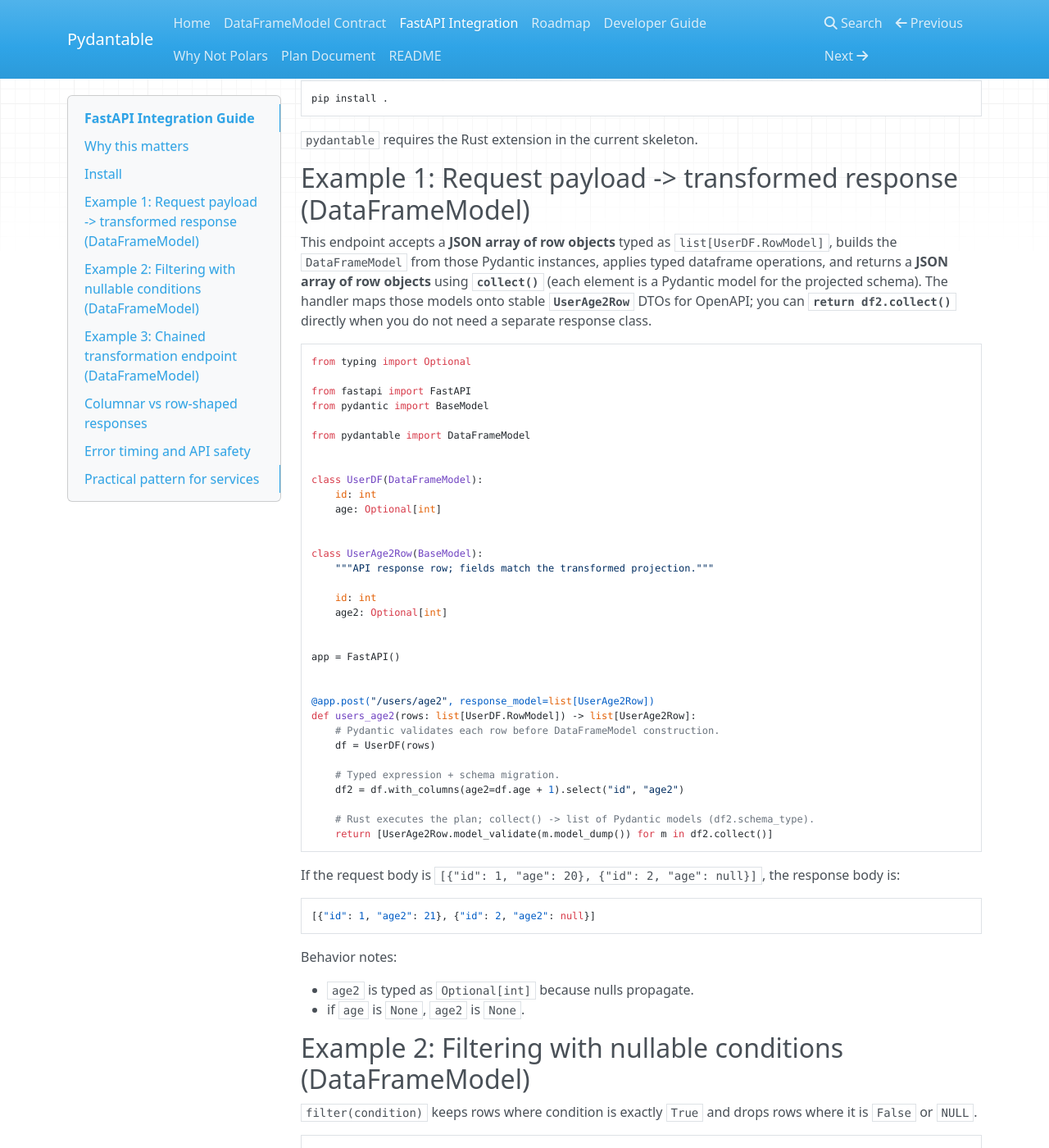
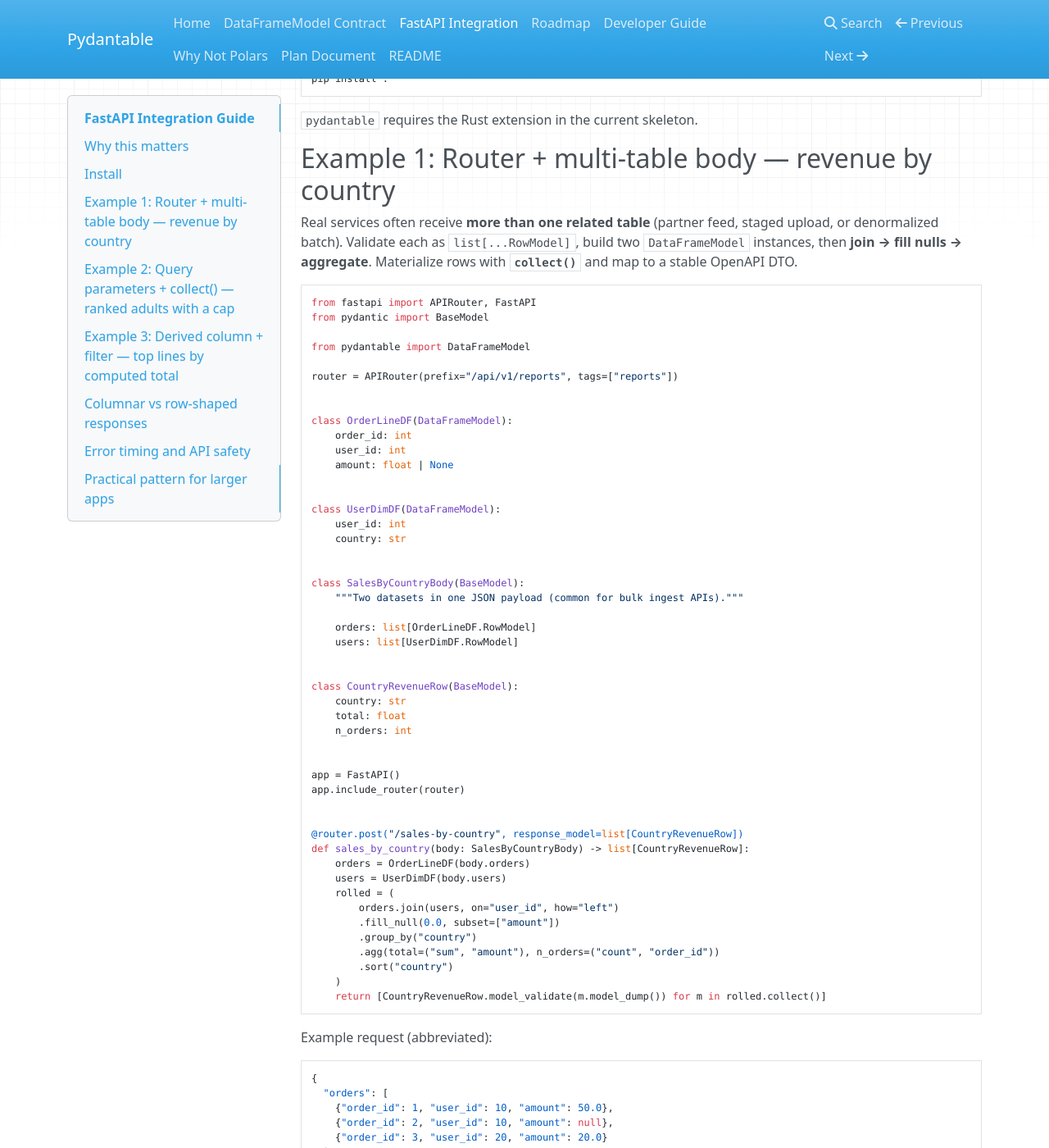
Before and after one commit to eddiethedean/pydantable, an MkDocs documentation site: the page built from docs/FASTAPI.md, in a window 1280 px wide and 1400 px high, scrolled down 473 px. Shown: the whole window at 82% size. Built offline with MkDocs 1.6.1, drawn with Linux system fonts in a browser that asks for light colours; nearby versions of some CDN libraries; some of the changed text lies outside the part shown.

Commit message:
docs: realistic FastAPI examples with collect() and verify script
- Rewrite FASTAPI.md: router, multi-table body, query params, derived columns.
- DATAFRAMEMODEL FastAPI sample returns list via collect().
- Extend verify_doc_examples for new transformation paths.

````diff
--- a/docs/FASTAPI.md
+++ b/docs/FASTAPI.md
@@ -1,16 +1,17 @@
 # FastAPI Integration Guide
 
-This guide shows full FastAPI-oriented examples using `DataFrameModel` as the
-primary FastAPI-facing API, with typed expressions and Rust-backed execution.
+This guide shows FastAPI-oriented patterns using `DataFrameModel` as the
+primary API: validated request bodies, typed transforms, and **`collect()`** to
+materialize **row lists** for JSON responses.
 
 ## Why this matters
 
 For FastAPI services, `pydantable` gives you:
 
-- Pydantic schema validation at API boundaries
-- typed dataframe transformations in service logic
-- `DataFrameModel` construction from column dicts, row dicts, or **sequences of Pydantic models** (including `YourDF.RowModel` from a typed request body)
-- Rust execution for `to_dict()` (columnar) and **`collect()`** (row list: **`list`** of Pydantic models for the **current** projected schema)
+- Pydantic validation at API boundaries (`RowModel` per `DataFrameModel`)
+- typed dataframe transformations in handlers or services
+- **`collect()`** — `list` of Pydantic models for the **current** projection (ideal for `response_model=list[YourRow]`)
+- **`to_dict()`** — `dict[str, list]` when the response is **column-shaped** JSON
 
 ## Install
 
@@ -22,19 +23,99 @@
 
 `pydantable` requires the Rust extension in the current skeleton.
 
-## Example 1: Request payload -> transformed response (DataFrameModel)
+## Example 1: Router + multi-table body — revenue by country
 
-This endpoint accepts a **JSON array of row objects** typed as `list[UserDF.RowModel]`,
-builds the `DataFrameModel` from those Pydantic instances, applies typed dataframe
-operations, and returns a **JSON array of row objects** using **`collect()`** (each
-element is a Pydantic model for the projected schema). The handler maps those models
-onto stable **`UserAge2Row`** DTOs for OpenAPI; you can **`return df2.collect()`**
-directly when you do not need a separate response class.
+Real services often receive **more than one related table** (partner feed, staged
+upload, or denormalized batch). Validate each as `list[...RowModel]`, build two
+`DataFrameModel` instances, then **join → fill nulls → aggregate**. Materialize
+rows with **`collect()`** and map to a stable OpenAPI DTO.
 
 ```python
-from typing import Optional
+from fastapi import APIRouter, FastAPI
+from pydantic import BaseModel
 
-from fastapi import FastAPI
+from pydantable import DataFrameModel
+
+router = APIRouter(prefix="/api/v1/reports", tags=["reports"])
+
+
+class OrderLineDF(DataFrameModel):
+    order_id: int
+    user_id: int
+    amount: float | None
+
+
+class UserDimDF(DataFrameModel):
+    user_id: int
+    country: str
+
+
+class SalesByCountryBody(BaseModel):
+    """Two datasets in one JSON payload (common for bulk ingest APIs)."""
+
+    orders: list[OrderLineDF.RowModel]
+    users: list[UserDimDF.RowModel]
+
+
+class CountryRevenueRow(BaseModel):
+    country: str
+    total: float
+    n_orders: int
+
+
+app = FastAPI()
+app.include_router(router)
+
+
+@router.post("/sales-by-country", response_model=list[CountryRevenueRow])
+def sales_by_country(body: SalesByCountryBody) -> list[CountryRevenueRow]:
+    orders = OrderLineDF(body.orders)
+    users = UserDimDF(body.users)
+    rolled = (
+        orders.join(users, on="user_id", how="left")
+        .fill_null(0.0, subset=["amount"])
+        .group_by("country")
+        .agg(total=("sum", "amount"), n_orders=("count", "order_id"))
+        .sort("country")
+    )
+    return [CountryRevenueRow.model_validate(m.model_dump()) for m in rolled.collect()]
+```
+
+Example request (abbreviated):
+
+```json
+{
+  "orders": [
+    {"order_id": 1, "user_id": 10, "amount": 50.0},
+    {"order_id": 2, "user_id": 10, "amount": null},
+    {"order_id": 3, "user_id": 20, "amount": 20.0}
+  ],
+  "users": [
+    {"user_id": 10, "country": "US"},
+    {"user_id": 20, "country": "CA"}
+  ]
+}
+```
+
+Example response (sorted for readability):
+
+```json
+[
+  {"country": "CA", "total": 20.0, "n_orders": 1},
+  {"country": "US", "total": 50.0, "n_orders": 2}
+]
+```
+
+## Example 2: Query parameters + `collect()` — ranked adults with a cap
+
+Use **`Query`** for bounds that belong on the URL (versioning, caching, client
+SDKs). Chain **`filter` → `sort` → `head`** then **`collect()`** for the
+response body.
+
+```python
+from typing import Annotated
+
+from fastapi import FastAPI, Query
 from pydantic import BaseModel
 
 from pydantable import DataFrameModel
@@ -42,171 +123,98 @@
 
 class UserDF(DataFrameModel):
     id: int
-    age: Optional[int]
-
-
-class UserAge2Row(BaseModel):
-    """API response row; fields match the transformed projection."""
-
-    id: int
-    age2: Optional[int]
-
-
-app = FastAPI()
-
-
-@app.post("/users/age2", response_model=list[UserAge2Row])
-def users_age2(rows: list[UserDF.RowModel]) -> list[UserAge2Row]:
-    # Pydantic validates each row before DataFrameModel construction.
-    df = UserDF(rows)
-
-    # Typed expression + schema migration.
-    df2 = df.with_columns(age2=df.age + 1).select("id", "age2")
-
-    # Rust executes the plan; collect() -> list of Pydantic models (df2.schema_type).
-    return [UserAge2Row.model_validate(m.model_dump()) for m in df2.collect()]
-```
-
-If the request body is `[{"id": 1, "age": 20}, {"id": 2, "age": null}]`, the response body is:
-
-```json
-[{"id": 1, "age2": 21}, {"id": 2, "age2": null}]
-```
-
-Behavior notes:
-
-- `age2` is typed as `Optional[int]` because nulls propagate.
-- if `age` is `None`, `age2` is `None`.
-
-## Example 2: Filtering with nullable conditions (DataFrameModel)
-
-`filter(condition)` keeps rows where condition is exactly `True` and drops
-rows where it is `False` or `NULL`.
-
-```python
-from typing import Optional
-
-from fastapi import FastAPI
-from pydantic import BaseModel
-
-from pydantable import DataFrameModel
-
-
-class UserDF(DataFrameModel):
-    id: int
-    age: Optional[int]
+    age: int | None
 
 
 class AdultRow(BaseModel):
     id: int
-    age: Optional[int]
+    age: int | None
 
 
 app = FastAPI()
 
 
 @app.post("/users/adults", response_model=list[AdultRow])
-def adults(rows: list[UserDF.RowModel]) -> list[AdultRow]:
+def adults(
+    rows: list[UserDF.RowModel],
+    min_age: Annotated[int, Query(ge=0, le=120)] = 18,
+    limit: Annotated[int, Query(ge=1, le=500)] = 50,
+) -> list[AdultRow]:
     df = UserDF(rows)
-
-    # condition dtype: Optional[bool]
-    df2 = df.filter(df.age >= 18)
-    return [AdultRow.model_validate(m.model_dump()) for m in df2.collect()]
+    ranked = df.filter(df.age >= min_age).sort("age", descending=True).head(limit)
+    return [AdultRow.model_validate(m.model_dump()) for m in ranked.collect()]
 ```
 
-With input:
+With body `[{"id": 1, "age": 22}, {"id": 2, "age": null}, {"id": 3, "age": 15}, {"id": 4, "age": 30}]` and default query params, the handler returns adults sorted by `age` descending, at most `limit` rows — here `[{"id": 4, "age": 30}, {"id": 1, "age": 22}]` when `limit=2`.
 
-```json
-[{"id": 1, "age": 22}, {"id": 2, "age": null}, {"id": 3, "age": 15}]
-```
+## Example 3: Derived column + filter — top lines by computed total
 
-Response body:
-
-```json
-[{"id": 1, "age": 22}]
-```
-
-## Example 3: Chained transformation endpoint (DataFrameModel)
-
-This example shows a realistic service flow: enrich, filter, project.
+`with_columns` adds **`line_total`**; subsequent **`filter`**, **`sort`**, and
+**`head`** use the **derived** dataframe (`df2`, `df3`, …) so column references
+match the migrated schema.
 
 ```python
-from typing import Optional
+from typing import Annotated
 
-from fastapi import FastAPI
+from fastapi import FastAPI, Query
 from pydantic import BaseModel
 
 from pydantable import DataFrameModel
 
 
-class EventDF(DataFrameModel):
-    user_id: int
-    spend: Optional[float]
+class LineItemDF(DataFrameModel):
+    sku: str
+    qty: int
+    unit_price: float
 
 
-class HighValueRow(BaseModel):
-    user_id: int
-    spend_usd: Optional[float]
+class LineTotalRow(BaseModel):
+    sku: str
+    qty: int
+    line_total: float
 
 
 app = FastAPI()
 
 
-@app.post("/events/high-value", response_model=list[HighValueRow])
-def high_value(rows: list[EventDF.RowModel]) -> list[HighValueRow]:
-    df = EventDF(rows)
-
-    df2 = (
-        df.with_columns(spend_usd=df.spend * 1.0)
-        .filter(df.spend > 100.0)
-        .select("user_id", "spend_usd")
+@app.post("/procurement/top-lines", response_model=list[LineTotalRow])
+def top_lines(
+    rows: list[LineItemDF.RowModel],
+    min_line_total: Annotated[float, Query(ge=0.0)] = 0.0,
+    limit: Annotated[int, Query(ge=1, le=100)] = 10,
+) -> list[LineTotalRow]:
+    df = LineItemDF(rows)
+    df2 = df.with_columns(line_total=df.qty * df.unit_price)
+    df3 = df2.filter(df2.line_total >= min_line_total).sort(
+        "line_total", descending=True
     )
-    return [HighValueRow.model_validate(m.model_dump()) for m in df2.collect()]
+    out = df3.head(limit).select("sku", "qty", "line_total")
+    return [LineTotalRow.model_validate(m.model_dump()) for m in out.collect()]
 ```
 
-For a request body `[{"user_id": 1, "spend": 150.0}, {"user_id": 2, "spend": 50.0}]`, the response body is:
-
-```json
-[{"user_id": 1, "spend_usd": 150.0}]
-```
+For `[{"sku": "A", "qty": 2, "unit_price": 10.0}, {"sku": "B", "qty": 1, "unit_price": 5.0}]` with `min_line_total=10` and `limit=1`, **`collect()`** yields one row: **`A`** with **`line_total` 20.0**.
 
 ## Columnar vs row-shaped responses
 
-- **`to_dict()`** — `dict[str, list]`; use when your API returns **columns** (e.g. bulk arrays in one JSON object).
-- **`collect()`** — `list` of Pydantic models for the **current** projected schema (`df.schema_type`); use for **row arrays** in JSON. For OpenAPI, map with `YourRowDto.model_validate(m.model_dump())` when you want a stable named type, or return **`df.collect()`** directly if the generated row type is enough.
+- **`to_dict()`** — `dict[str, list]`; one JSON object with parallel arrays.
+- **`collect()`** — `list` of Pydantic models for the **current** schema; natural fit for **`list[Row]`** JSON and `response_model=list[...]`.
+- **`to_dicts()`** — `list[dict]` from row models when you want plain dicts without a separate DTO class.
 
 ## Error timing and API safety
 
 In the current Rust-first design:
 
-- invalid expression type combinations fail when building the expression AST
-  (during operator overloads)
+- invalid expression type combinations fail while building the expression AST
 - invalid `filter()` condition types fail before execution
 - invalid `select()` projections (for example, empty projections) fail from Rust
   logical-plan validation before execution
 
-This keeps FastAPI handlers predictable: many category errors are raised before
-query execution.
+That keeps handlers predictable: many errors surface before **`collect()`** runs.
 
-Phase 3 (basic transformations) is complete:
+## Practical pattern for larger apps
 
-- `select()`, `with_columns()`, and `filter()` behavior is locked
-- `with_columns()` replacement semantics are deterministic for collisions
-- row-input (dict rows, Pydantic row models) and column-input transformation parity is validated
+- **Routes**: Pydantic request/response models; **`collect()`** for row-list responses.
+- **Services**: `DataFrameModel` transforms (reusable across HTTP, CLI, workers).
+- **Adapters**: load/save column dicts or row lists from databases, queues, or object storage.
 
-Phase 4 (logical-plan boundary hardening) is complete:
-
-- Rust is authoritative for plan validation and migration metadata
-- Python derives output model annotations from Rust schema descriptors
-- behavior compatibility is preserved for existing FastAPI transformation flows
-
-## Practical pattern for services
-
-For larger apps, a clean split is:
-
-- **Route layer**: Pydantic request/response models; materialize rows with **`collect()`** when responses are row lists
-- **Service layer**: `DataFrameModel` transforms
-- **Persistence layer**: source/sink adapters (db, queue, storage)
-
-That keeps your data contract (`DataFrameModel` schema annotations) and transformation contract in one
-typed place.
+This keeps schema and transformation contracts in one typed layer.
````
Also changed, not shown: docs/DATAFRAMEMODEL.md (+14 -6 lines), 1 other file.
